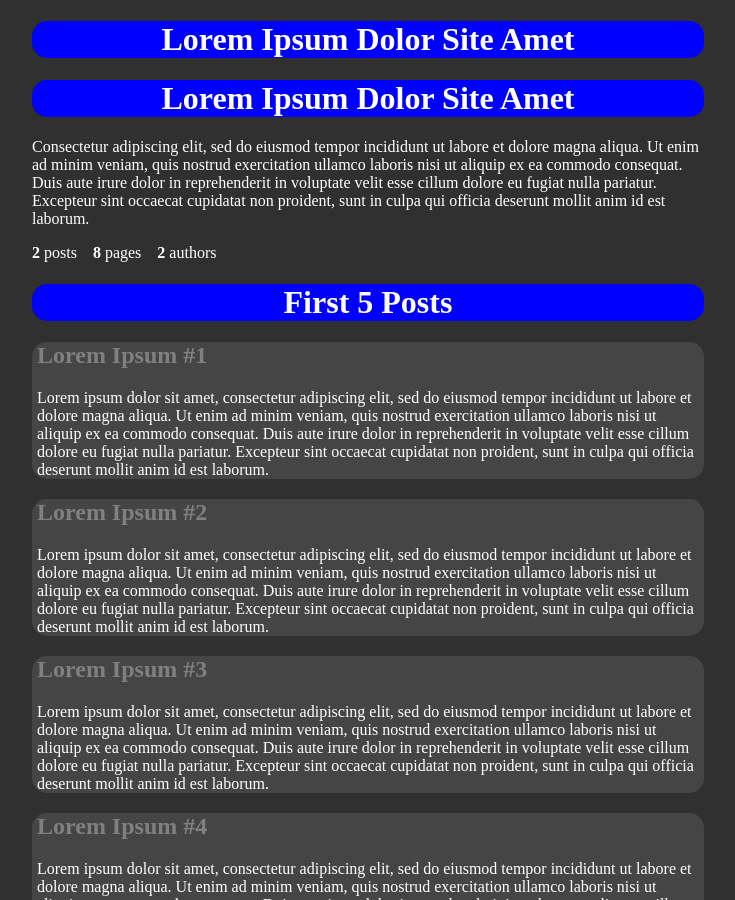
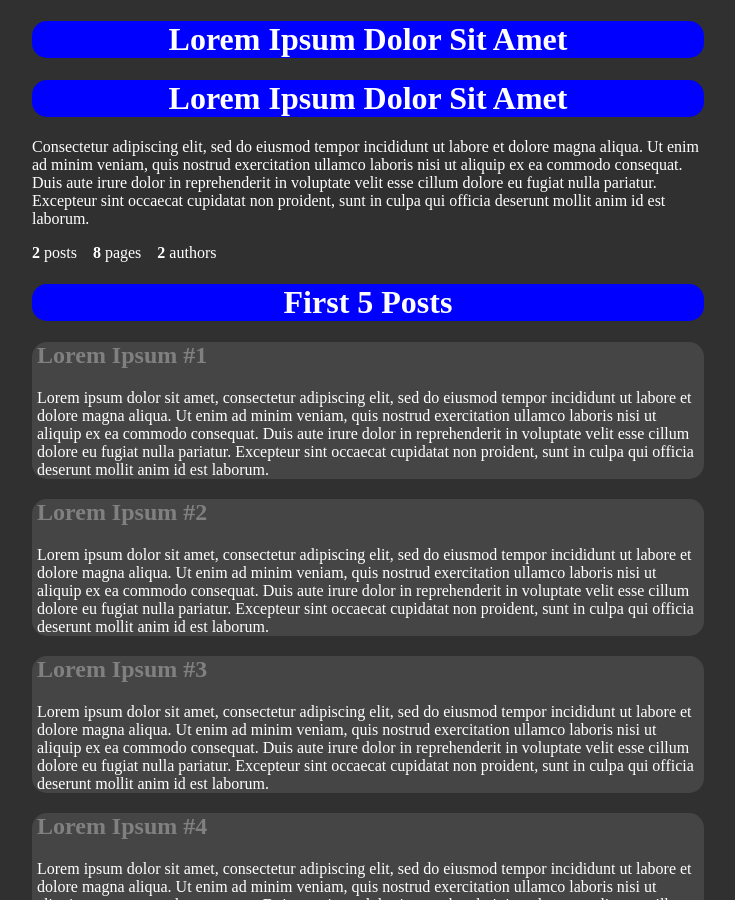
Before and after one commit to PoolloverNathan/grace-cooking, a Jekyll site: the page built from lorem.md, in a window 1280 px wide. Shown: the whole page, without its empty margins (272-1007 px from the left). Built offline with Jekyll 4.4.1, drawn with Linux system fonts in a browser that asks for light colours; our own code applies the rules of GitHub Pages for plain Markdown files.

Commit message:
e go there

```diff
--- a/lorem.md
+++ b/lorem.md
@@ -1,4 +1,4 @@
-# Lorem Ipsum Dolor Site Amet
+# Lorem Ipsum Dolor Sit Amet
 Consectetur adipiscing elit, sed do eiusmod tempor incididunt ut labore et dolore magna aliqua. Ut enim ad minim veniam, quis nostrud exercitation ullamco laboris nisi ut aliquip ex ea commodo consequat. Duis aute irure dolor in reprehenderit in voluptate velit esse cillum dolore eu fugiat nulla pariatur. Excepteur sint occaecat cupidatat non proident, sunt in culpa qui officia deserunt mollit anim id est laborum.
 
 **{{site.posts.size}}** posts&emsp;**{{site.pages.size}}** pages&emsp;**{{site.data.authors.size}}** authors
```
